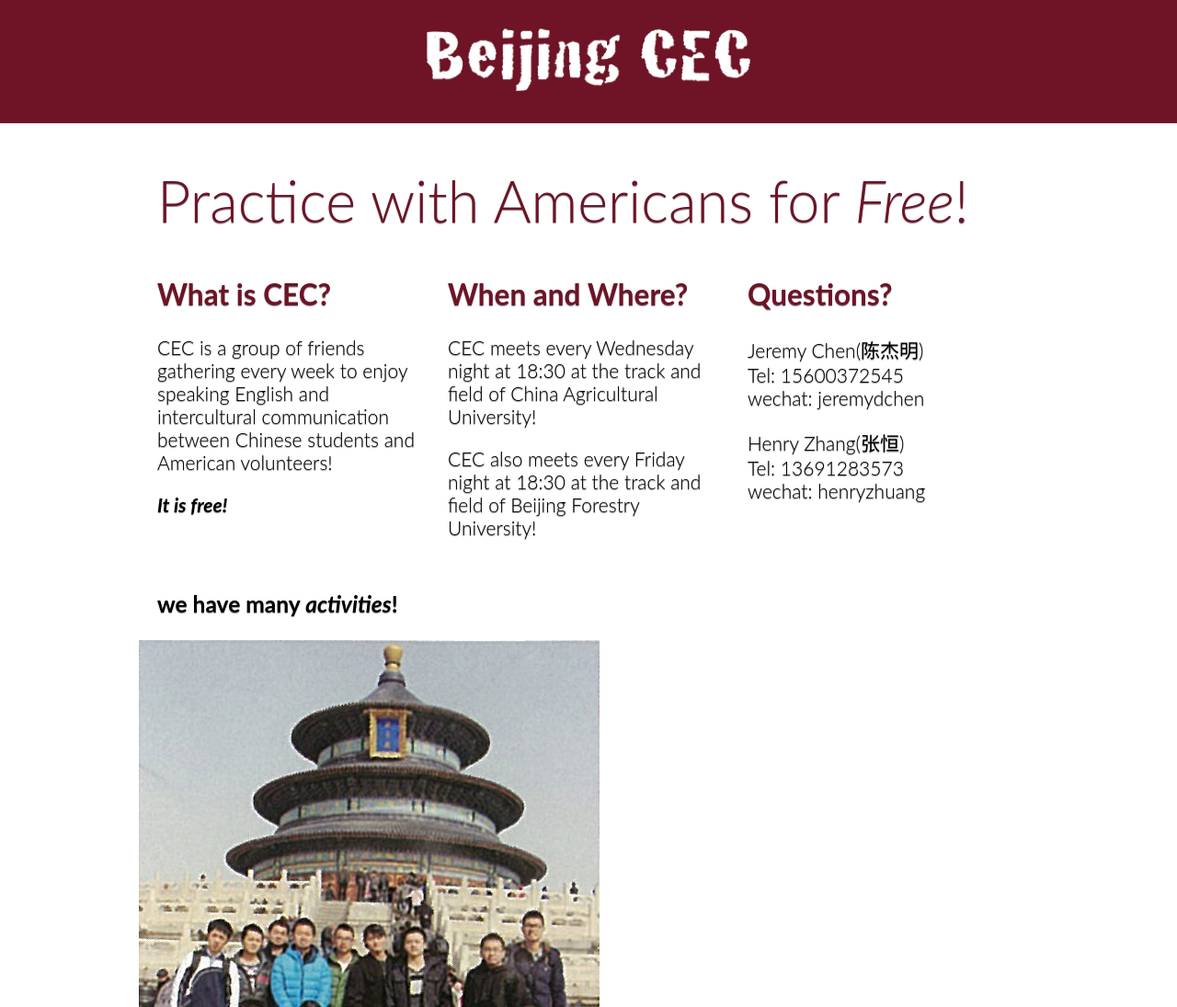
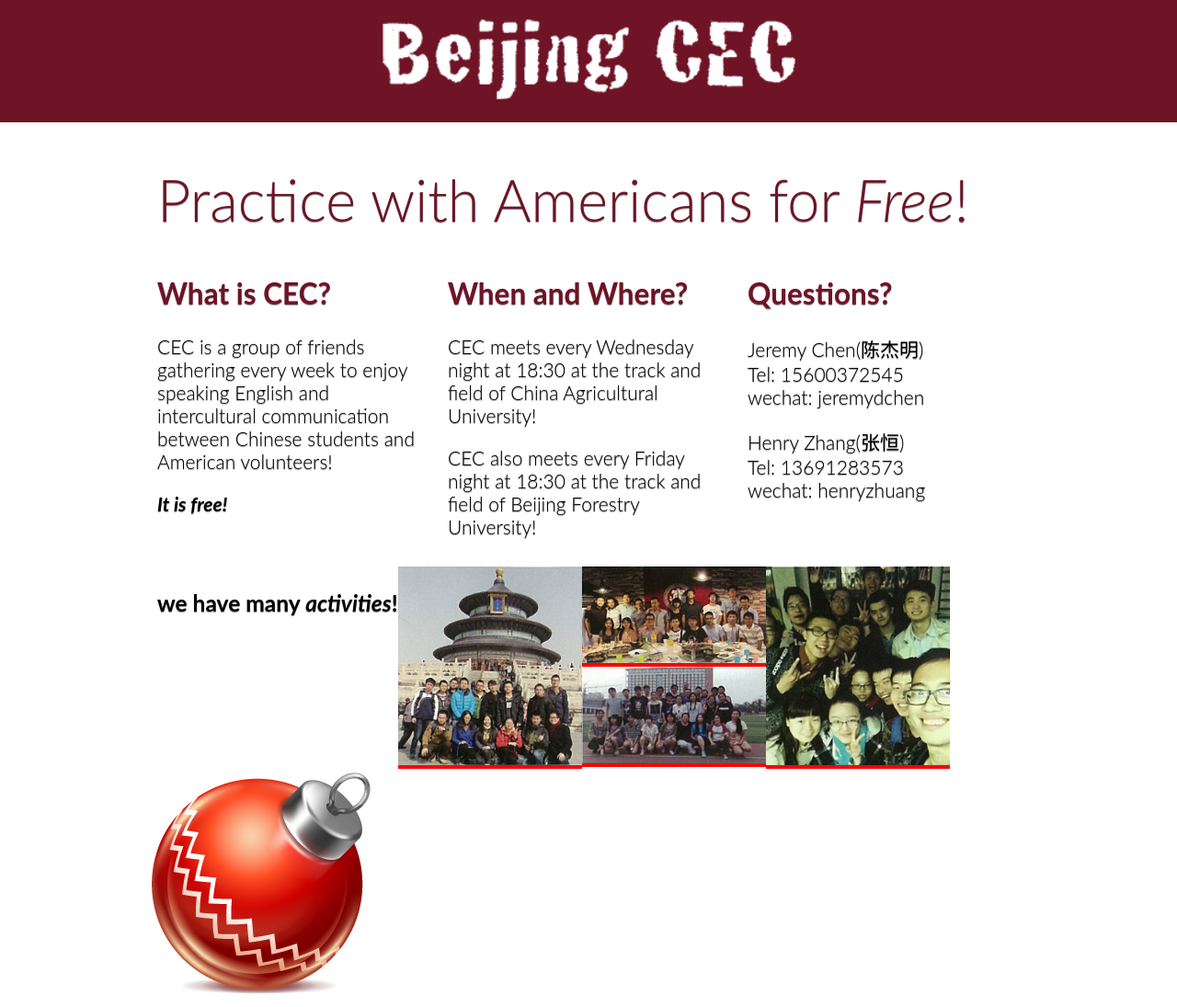
Before and after one commit to mingttong/Beijing-CEC, a website: page src/index.html in a window 1280 px wide. Shown: the top 1095 px of the page at 92% size. Drawn offline with Linux system fonts and the light colour scheme.

Commit message:
上个厕所

```diff
--- a/src/css/main.css
+++ b/src/css/main.css
@@ -18,10 +18,10 @@
 }
 
 
-::selection {
-    background-color: #b3d4fc;
-    text-shadow: none;
-}
+/*::selection {*/
+    /*background-color: #b3d4fc;*/
+    /*text-shadow: none;*/
+/*}*/
 
 ul {
     margin: 0;
@@ -155,12 +155,12 @@
 
 header {
     background-color: #6f1326;
-    padding: 31px 0;
+    padding: 21px 0;
 }
 
 header .icon {
     margin: 0 auto;
-    width: 40%;
+    width: 50%;
 }
 
 header .icon img {
@@ -201,6 +201,20 @@
 .activities {
 }
 
+.activities .unit:first-child {
+    float: left;
+}
+
+.activities .image-pane-big {
+    float: left;
+    width: 200px;
+    background: red;
+}
+
+.activities img {
+    width: 100%;
+}
+
 /* ==============
    footer 样式
    ==============*/
```
